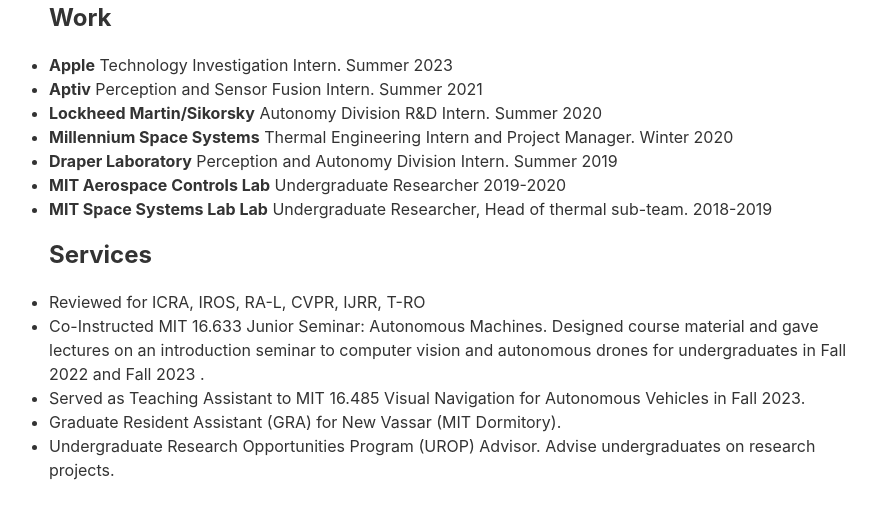
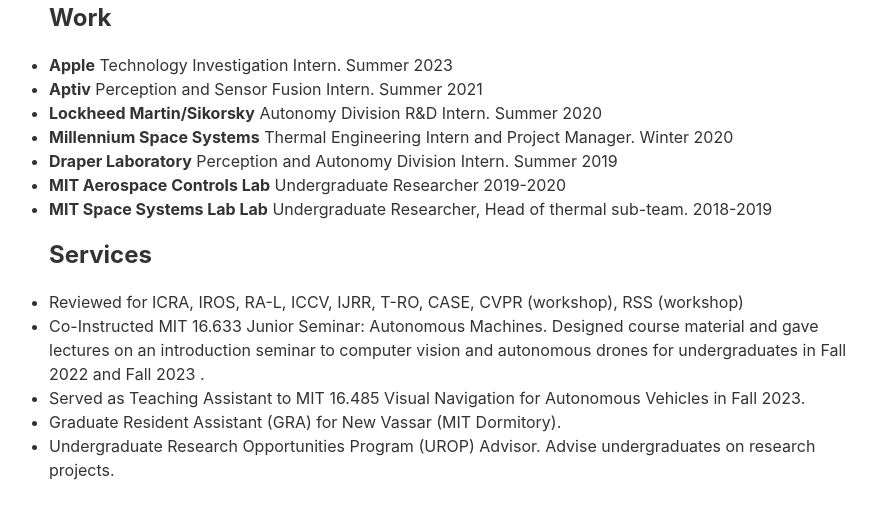
Before and after one commit to Dominic101/DominicMaggio, an Eleventy site: page index.njk in a window 1280 px wide. Shown: the part 2479-2997 px from the top of the page, without its empty margins (191-1067 px from the left). Built offline with nearby package versions, Linux system fonts and the light colour scheme; Eleventy itself is replaced by a stand-in of ours; files that its build step writes are made by us from their sources; what @grimlink/eleventy-plugin-sass would draw is missing.

Commit message:
adding conferences

```diff
--- a/index.njk
+++ b/index.njk
@@ -210,7 +210,7 @@
     <h2>Services</h2>
 
     <ul>
-      <li>Reviewed for ICRA, IROS, RA-L, CVPR, IJRR, T-RO
+      <li>Reviewed for ICRA, IROS, RA-L, ICCV, IJRR, T-RO, CASE, CVPR (workshop), RSS (workshop)
       </li>
       <li>Co-Instructed MIT 16.633 Junior Seminar: Autonomous Machines. Designed course material and gave lectures on an introduction seminar to
       computer vision and autonomous drones for undergraduates in Fall 2022 and Fall 2023 </a>.</li>
```
